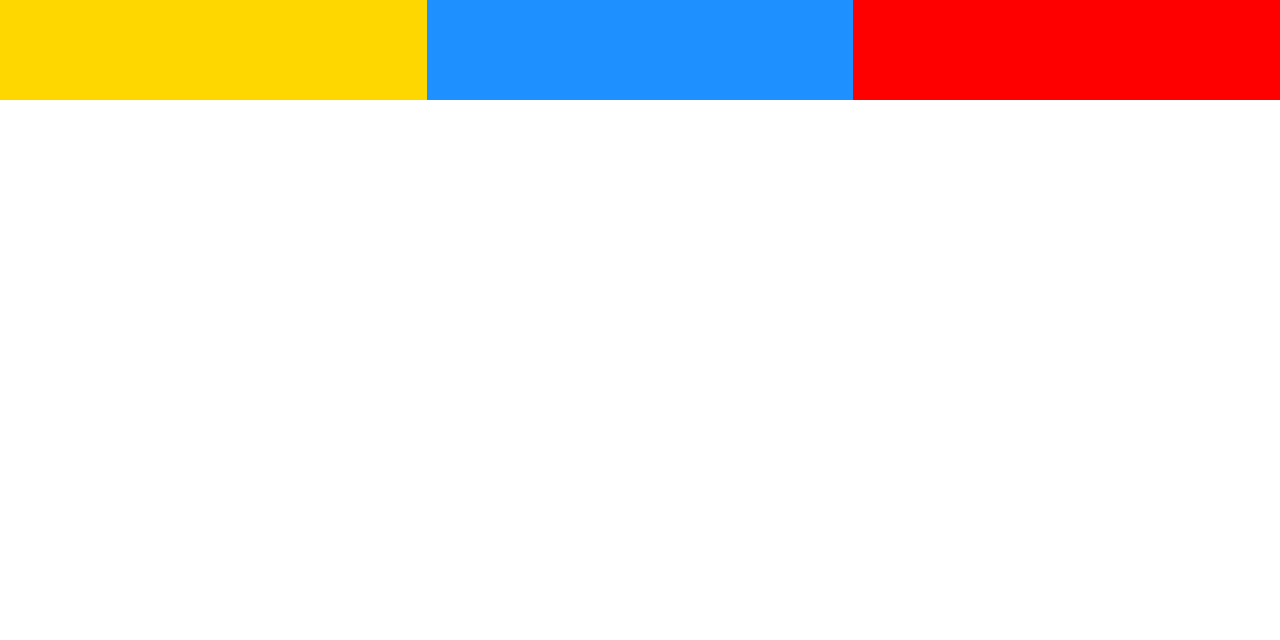
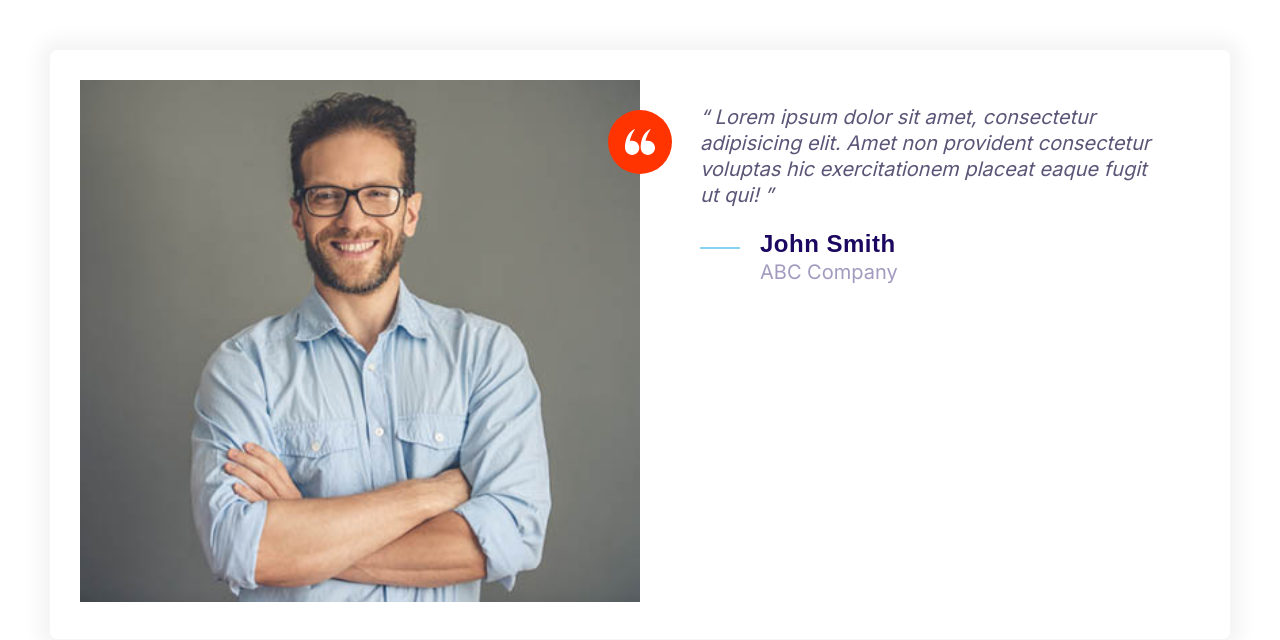
Before and after one commit to ivasquez12/MoshifyMash, a plain HTML site: page index.html in a window 1280 px wide. Drawn offline with Linux system fonts and the light colour scheme.

Commit message:
Describe testimonials components

```diff
--- a/css/styles.css
+++ b/css/styles.css
@@ -163,8 +163,18 @@ a {
   width: 40px;
 }
 
+.icon--small {
+  width: 30px;
+  height: 30px;
+  font-family: "Montserrat", Arial, Helvetica, sans-serif;
+}
+
 .icon--primary {
   fill: var(--color-primary);
+}
+
+.icon--white {
+  fill: #fff;
 }
 
 .icon-container {
@@ -175,6 +185,10 @@ a {
   justify-content: center;
   align-items: center;
   border-radius: 100%;
+}
+
+.icon-container--accent {
+  background-color: var(--color-accent);
 }
 
 /* Buttons*/
@@ -443,3 +457,40 @@ a {
     grid-template-columns: repeat(3, 1fr);
   }
 }
+
+/* Testimonials */
+
+.testimonial {
+  padding: 3rem;
+}
+.testimonial__image {
+  position: relative;
+}
+.testimonial__image > img {
+  width: 100%;
+}
+
+.testimonial__image > .icon-container {
+  position: absolute;
+  right: -32px;
+  top: 3rem;
+}
+
+@media screen and (min-width: 768px) {
+  .testimonial .quote,
+  .testimonial .quote__author {
+    font-size: 2.4rem;
+  }
+  .testimonial .quote {
+    margin-left: 6rem;
+  }
+}
+
+@media screen and (max-width: 768px) {
+  .testimonial {
+    padding: 5rem;
+  }
+  .quote {
+    margin: 3rem 0;
+  }
+}
--- a/index.html
+++ b/index.html
@@ -14,11 +14,39 @@
     <link rel="stylesheet" href="/css/normalize.css" />
     <link rel="stylesheet" href="/css/styles.css" />
   </head>
-  <body>
-    <div class="grid grid--1x2 grid--1x3">
-      <div style="height: 100px; background: gold"></div>
-      <div style="height: 100px; background: dodgerblue"></div>
-      <div style="height: 100px; background: red"></div>
+  <body style="padding: 5rem">
+    <div class="card testimonial">
+      <div class="grid grid--1x2">
+        <div class="testimonial__image">
+          <img src="/images/testimonial.jpg" alt="a happy, smiling customer" />
+          <span class="icon-container icon-container--accent">
+            <svg class="icon icon--white icon--small">
+              <use xlink:href="/images/sprite.svg#quotes"></use>
+            </svg>
+          </span>
+        </div>
+
+        <blockquote class="quote">
+          <p class="quote__text">
+            Lorem ipsum dolor sit amet, consectetur adipisicing elit. Amet non
+            provident consectetur voluptas hic exercitationem placeat eaque
+            fugit ut qui!
+          </p>
+          <footer>
+            <div class="media">
+              <div class="media__image">
+                <svg class="icon icon--primary quote__line">
+                  <use xlink:href="/images/sprite.svg#line"></use>
+                </svg>
+              </div>
+              <div class="media__body">
+                <h3 class="media__title quote__author">John Smith</h3>
+                <p class="quote__company">ABC Company</p>
+              </div>
+            </div>
+          </footer>
+        </blockquote>
+      </div>
     </div>
   </body>
 </html>
```
Also changed, not shown: components/testimonials.html (added, +33 -0 lines), images/testimonial.jpg (added).
